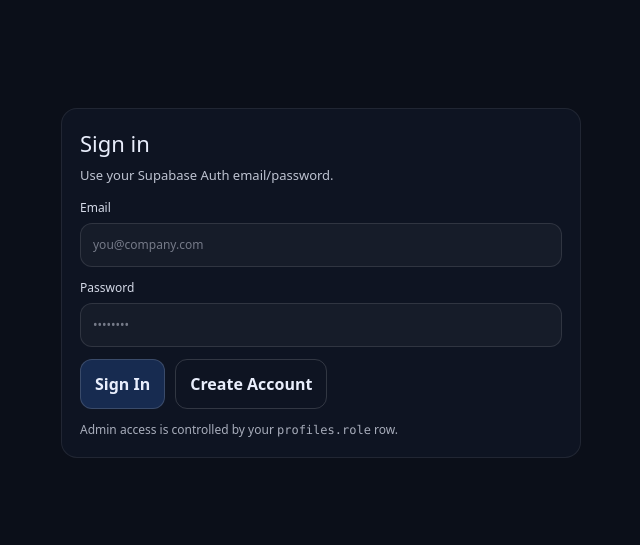
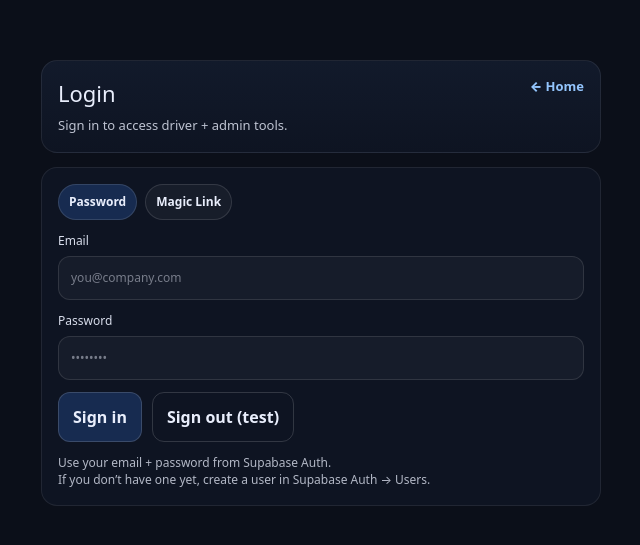
Before and after one commit to Lpina1/pina-snow, a Next.js app: page /login in a window 1280 px wide. Shown: the part 117-662 px from the top of the page, without its empty margins (319-959 px from the left). Built offline with nearby package versions, Linux system fonts and the light colour scheme; no server answers.

Commit message:
Fix admin + export pages (no SSR supabase) + polish UI

```diff
--- a/src/app/login/page.tsx
+++ b/src/app/login/page.tsx
@@ -1,68 +1,155 @@
 "use client";
 
+import Link from "next/link";
 import { useEffect, useState } from "react";
 import { useRouter } from "next/navigation";
 import { getSupabase } from "@/lib/supabase";
+import { getMyProfile } from "@/lib/auth";
 
 export const dynamic = "force-dynamic";
 
 export default function LoginPage() {
   const router = useRouter();
-  const supabase = getSupabase();
 
+  const [mode, setMode] = useState<"signin" | "magic">("signin");
   const [email, setEmail] = useState("");
-  const [pass, setPass] = useState("");
-  const [busy, setBusy] = useState(false);
-  const [msg, setMsg] = useState<string>("");
+  const [password, setPassword] = useState("");
+
+  const [checking, setChecking] = useState(true);
+  const [working, setWorking] = useState(false);
+  const [error, setError] = useState("");
+  const [message, setMessage] = useState("");
 
   useEffect(() => {
-    supabase.auth.getUser().then(({ data }) => {
-      if (data.user) router.replace("/admin");
-    });
+    // If already logged in, bounce out
+    (async () => {
+      try {
+        setError("");
+        const sb = getSupabase();
+        if (!sb) return;
+
+        const { data } = await sb.auth.getUser();
+        if (data.user) {
+          await routeAfterLogin();
+        }
+      } catch {
+        // ignore
+      } finally {
+        setChecking(false);
+      }
+    })();
     // eslint-disable-next-line react-hooks/exhaustive-deps
   }, []);
 
-  async function signIn() {
-    setBusy(true);
-    setMsg("");
+  async function routeAfterLogin() {
+    // Decide where to send user based on profile role
     try {
-      const { error } = await supabase.auth.signInWithPassword({
-        email: email.trim(),
-        password: pass,
-      });
-      if (error) throw error;
-      router.replace("/admin");
-    } catch (e: any) {
-      setMsg(e.message || String(e));
-    } finally {
-      setBusy(false);
+      const profile = await getMyProfile(); // assumes this reads from profiles using current session
+      const role = (profile?.role || "").toLowerCase();
+
+      if (role === "admin" || role === "dispatcher") router.replace("/admin");
+      else if (role === "driver") router.replace("/driver/jobs");
+      else router.replace("/");
+    } catch {
+      router.replace("/");
     }
   }
 
-  async function signUp() {
-    setBusy(true);
-    setMsg("");
+  async function signInPassword() {
+    setWorking(true);
     try {
-      const { error } = await supabase.auth.signUp({
+      setError("");
+      setMessage("");
+
+      if (!email.trim()) return setError("Enter your email.");
+      if (!password) return setError("Enter your password.");
+
+      const sb = getSupabase();
+      if (!sb) return;
+
+      const { error } = await sb.auth.signInWithPassword({
         email: email.trim(),
-        password: pass,
+        password,
       });
-      if (error) throw error;
-      setMsg("Account created. Now sign in.");
+
+      if (error) throw new Error(error.message);
+
+      await routeAfterLogin();
     } catch (e: any) {
-      setMsg(e.message || String(e));
+      setError(e.message || String(e));
     } finally {
-      setBusy(false);
+      setWorking(false);
+    }
+  }
+
+  async function sendMagicLink() {
+    setWorking(true);
+    try {
+      setError("");
+      setMessage("");
+
+      if (!email.trim()) return setError("Enter your email.");
+
+      const sb = getSupabase();
+      if (!sb) return;
+
+      // IMPORTANT:
+      // For magic links to work reliably, set your Site URL in Supabase Auth settings
+      // and set NEXT_PUBLIC_SITE_URL (optional). We use current origin as fallback.
+      const redirectTo =
+        (process.env.NEXT_PUBLIC_SITE_URL || (typeof window !== "undefined" ? window.location.origin : "")) + "/";
+
+      const { error } = await sb.auth.signInWithOtp({
+        email: email.trim(),
+        options: { emailRedirectTo: redirectTo },
+      });
+
+      if (error) throw new Error(error.message);
+
+      setMessage("Magic link sent — check your email.");
+    } catch (e: any) {
+      setError(e.message || String(e));
+    } finally {
+      setWorking(false);
     }
   }
 
   return (
     <main style={ui.page}>
-      <div style={ui.card}>
-        <h1 style={ui.h1}>Sign in</h1>
-        <p style={ui.sub}>Use your Supabase Auth email/password.</p>
+      <div style={ui.shell}>
+        <header style={ui.header}>
+          <div>
+            <h1 style={ui.h1}>Login</h1>
+            <p style={ui.sub}>Sign in to access driver + admin tools.</p>
+          </div>
 
-        <div style={ui.form}>
+          <Link href="/" style={ui.linkTop}>
+            ← Home
+          </Link>
+        </header>
+
+        {error ? <div style={ui.alert}>{error}</div> : null}
+        {message ? <div style={ui.notice}>{message}</div> : null}
+
+        <section style={ui.card}>
+          <div style={ui.tabs}>
+            <button
+              onClick={() => setMode("signin")}
+              style={ui.tabBtn(mode === "signin")}
+              disabled={working || checking}
+            >
+              Password
+            </button>
+            <button
+              onClick={() => setMode("magic")}
+              style={ui.tabBtn(mode === "magic")}
+              disabled={working || checking}
+            >
+              Magic Link
+            </button>
+          </div>
+
+          <div style={{ display: "grid", gap: 12, marginTop: 12 }}>
             <label style={ui.label}>
               Email
               <input
@@ -70,37 +157,75 @@ export default function LoginPage() {
                 value={email}
                 onChange={(e) => setEmail(e.target.value)}
                 placeholder="you@company.com"
+                inputMode="email"
                 autoComplete="email"
+                disabled={working || checking}
               />
             </label>
 
+            {mode === "signin" ? (
               <label style={ui.label}>
                 Password
                 <input
                   style={ui.input}
-              value={pass}
-              onChange={(e) => setPass(e.target.value)}
+                  value={password}
+                  onChange={(e) => setPassword(e.target.value)}
                   placeholder="••••••••"
                   type="password"
                   autoComplete="current-password"
+                  disabled={working || checking}
                 />
               </label>
+            ) : null}
 
-          <div style={ui.row}>
-            <button onClick={signIn} disabled={busy || !email || !pass} style={ui.btnPrimary}>
-              {busy ? "Working…" : "Sign In"}
+            <div style={ui.btnRow}>
+              {mode === "signin" ? (
+                <button onClick={signInPassword} style={ui.btnPrimary} disabled={working || checking}>
+                  {working ? "Signing in…" : "Sign in"}
                 </button>
-            <button onClick={signUp} disabled={busy || !email || !pass} style={ui.btnGhost}>
-              Create Account
+              ) : (
+                <button onClick={sendMagicLink} style={ui.btnPrimary} disabled={working || checking}>
+                  {working ? "Sending…" : "Send magic link"}
+                </button>
+              )}
+
+              <button
+                onClick={async () => {
+                  try {
+                    setError("");
+                    setMessage("");
+                    const sb = getSupabase();
+                    if (!sb) return;
+                    await sb.auth.signOut();
+                    setMessage("Signed out.");
+                  } catch (e: any) {
+                    setError(e.message || String(e));
+                  }
+                }}
+                style={ui.btnGhost}
+                disabled={working || checking}
+              >
+                Sign out (test)
               </button>
             </div>
 
-          {msg ? <div style={ui.msg}>{msg}</div> : null}
+            <div style={{ fontSize: 12, opacity: 0.75, lineHeight: 1.45 }}>
+              {mode === "signin" ? (
+                <>
+                  Use your email + password from Supabase Auth.
+                  <br />
+                  If you don’t have one yet, create a user in Supabase Auth → Users.
+                </>
+              ) : (
+                <>
+                  We’ll email you a sign-in link.
+                  <br />
+                  Make sure your Supabase Auth “Site URL” and redirect URLs allow this domain.
+                </>
+              )}
             </div>
-
-        <div style={ui.hint}>
-          Admin access is controlled by your <code>profiles.role</code> row.
           </div>
+        </section>
       </div>
     </main>
   );
@@ -114,21 +239,55 @@ const ui = {
     display: "grid",
     placeItems: "center",
     color: "#e9eefc",
-    fontFamily:
-      'ui-sans-serif, system-ui, -apple-system, Segoe UI, Roboto, "Helvetica Neue", Arial',
+    fontFamily: 'ui-sans-serif, system-ui, -apple-system, Segoe UI, Roboto, "Helvetica Neue", Arial',
   } as React.CSSProperties,
+  shell: { width: "100%", maxWidth: 560, display: "grid", gap: 14 } as React.CSSProperties,
+  header: {
+    display: "flex",
+    justifyContent: "space-between",
+    alignItems: "flex-start",
+    gap: 12,
+    padding: 16,
+    borderRadius: 16,
+    background: "linear-gradient(180deg, #121a2b, #0e1422)",
+    border: "1px solid rgba(255,255,255,0.08)",
+  } as React.CSSProperties,
+  h1: { margin: 0, fontSize: 22 } as React.CSSProperties,
+  sub: { margin: "6px 0 0", opacity: 0.8, fontSize: 13 } as React.CSSProperties,
+  linkTop: { color: "#93c5fd", textDecoration: "none", fontWeight: 900, fontSize: 13 } as React.CSSProperties,
   card: {
-    width: "100%",
-    maxWidth: 520,
-    padding: 18,
+    padding: 16,
     borderRadius: 16,
     background: "#0e1422",
     border: "1px solid rgba(255,255,255,0.08)",
   } as React.CSSProperties,
-  h1: { margin: 0, fontSize: 22 } as React.CSSProperties,
-  sub: { margin: "6px 0 0", opacity: 0.8, fontSize: 13 } as React.CSSProperties,
-  form: { display: "grid", gap: 12, marginTop: 14 } as React.CSSProperties,
-  label: { display: "grid", gap: 6, fontSize: 12, opacity: 0.9 } as React.CSSProperties,
+  alert: {
+    padding: 12,
+    borderRadius: 14,
+    border: "1px solid rgba(239,68,68,0.25)",
+    background: "rgba(239,68,68,0.12)",
+    fontSize: 13,
+  } as React.CSSProperties,
+  notice: {
+    padding: 12,
+    borderRadius: 14,
+    border: "1px solid rgba(59,130,246,0.25)",
+    background: "rgba(59,130,246,0.12)",
+    fontSize: 13,
+  } as React.CSSProperties,
+  tabs: { display: "flex", gap: 8 } as React.CSSProperties,
+  tabBtn: (active: boolean) =>
+    ({
+      padding: "8px 10px",
+      borderRadius: 999,
+      border: "1px solid rgba(255,255,255,0.12)",
+      background: active ? "rgba(59,130,246,0.22)" : "rgba(255,255,255,0.04)",
+      color: "#e9eefc",
+      fontSize: 12,
+      fontWeight: 900,
+      cursor: "pointer",
+    }) as React.CSSProperties,
+  label: { display: "grid", gap: 6, fontSize: 12, opacity: 0.92 } as React.CSSProperties,
   input: {
     padding: 12,
     borderRadius: 12,
@@ -137,7 +296,7 @@ const ui = {
     color: "#e9eefc",
     outline: "none",
   } as React.CSSProperties,
-  row: { display: "flex", gap: 10, flexWrap: "wrap" } as React.CSSProperties,
+  btnRow: { display: "flex", gap: 10, flexWrap: "wrap" } as React.CSSProperties,
   btnPrimary: {
     padding: "12px 14px",
     borderRadius: 12,
@@ -156,12 +315,4 @@ const ui = {
     fontWeight: 900,
     cursor: "pointer",
   } as React.CSSProperties,
-  msg: {
-    padding: 12,
-    borderRadius: 12,
-    border: "1px solid rgba(255,255,255,0.12)",
-    background: "rgba(255,255,255,0.04)",
-    fontSize: 13,
-  } as React.CSSProperties,
-  hint: { marginTop: 12, fontSize: 12, opacity: 0.7 } as React.CSSProperties,
 };
```
Lines whose indentation alone changed are shown as unchanged.
